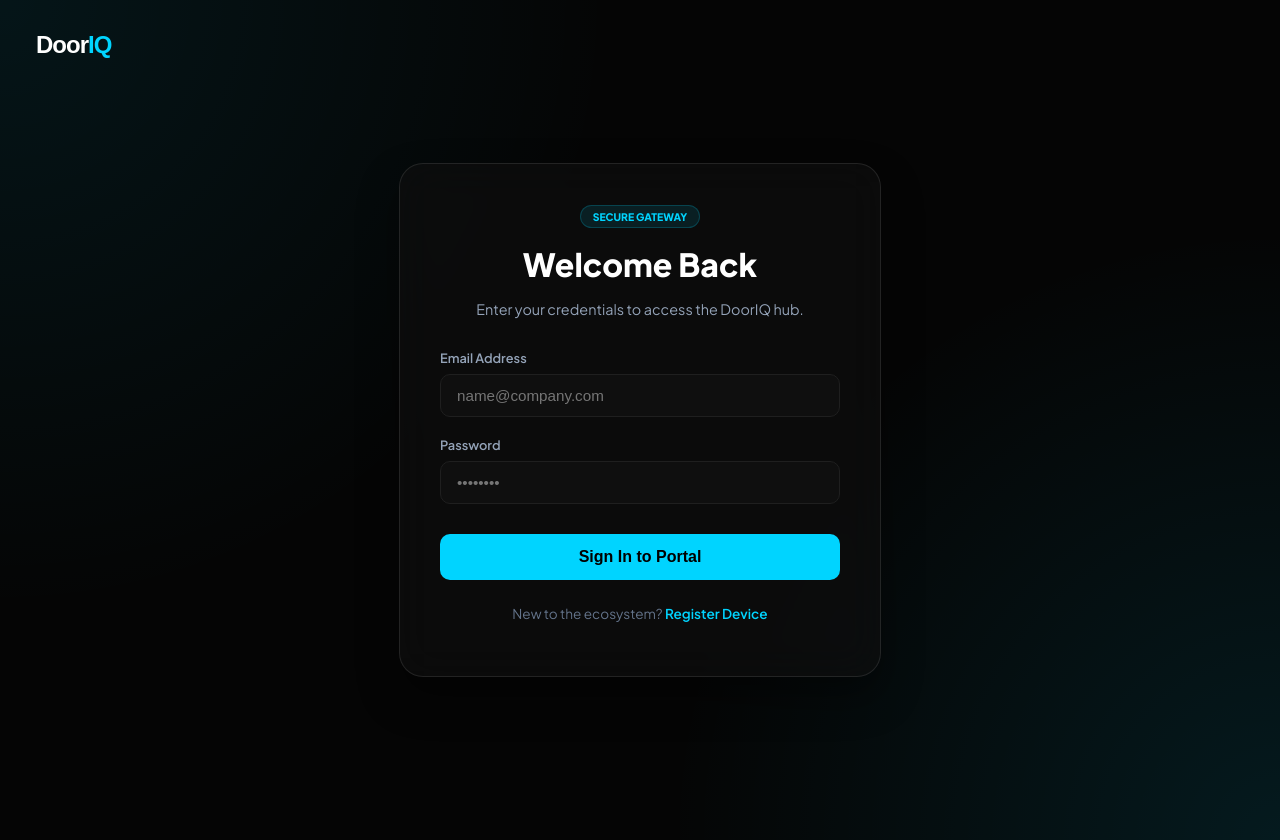
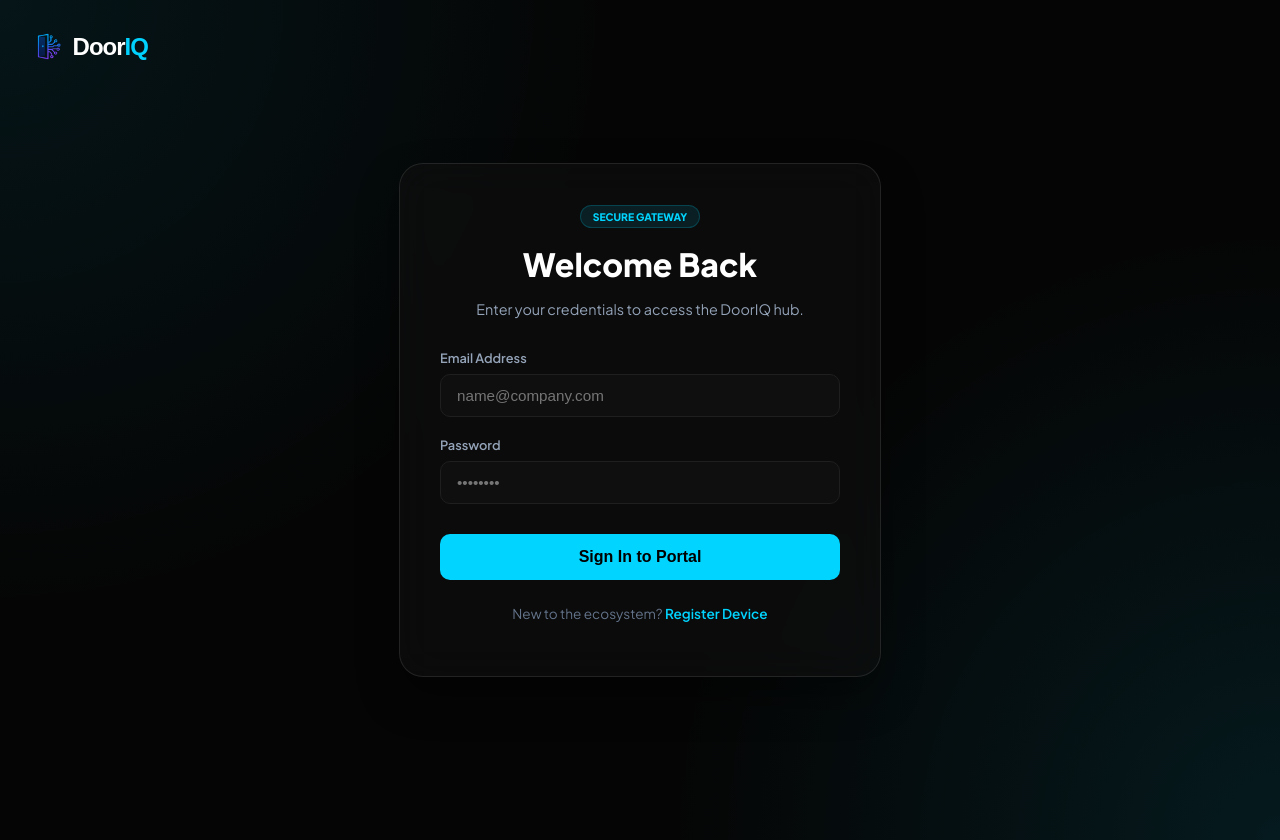
Before and after one commit to ahsmr/DoorIQWeb, a React (Vite) app in the folder DoorIQWeb/: page / in a window 1280 px wide. Both pictures are taken after a click on the button "Login". Built offline with nearby package versions, Linux system fonts and the light colour scheme; no server answers.

Commit message:
added the logo to all pages

```diff
--- a/DoorIQWeb/src/pages/LandingPage.jsx
+++ b/DoorIQWeb/src/pages/LandingPage.jsx
@@ -14,7 +14,12 @@ const LandingPage = ({ onGetStarted, onLogin }) => {
 
       {/* Navigation */}
       <nav className="glass-nav">
-        <div className="logo">Door<span>IQ</span></div>
+      <div className="logo" style={{ display: 'flex', alignItems: 'center', gap: '12px' }}>
+        <img src="/logo.png" alt="DoorIQ Icon" style={{ height: '32px', width: 'auto' }} />
+        <div style={{ fontSize: '24px', fontWeight: 'bold' }}>
+          Door<span style={{ color: '#00d2ff' }}>IQ</span>
+        </div>
+      </div>
         <div className="nav-links">
           <a href="#tech">Technology</a>
           <a href="#features">Features</a>
--- a/DoorIQWeb/src/pages/LoginPage.jsx
+++ b/DoorIQWeb/src/pages/LoginPage.jsx
@@ -48,7 +48,12 @@ export default function LoginPage({ onNavigateToRegister, onBackToLanding }) {
 
       {/* Brand Logo / Back Button: Clicking this triggers the onBackToLanding prop */}
       <button className="vita-logo-btn" onClick={onBackToLanding}>
-        Door<span>IQ</span>
+        <div className="logo" style={{ display: 'flex', alignItems: 'center', gap: '12px' }}>
+        <img src="/logo.png" alt="DoorIQ Icon" style={{ height: '32px', width: 'auto' }} />
+        <div style={{ fontSize: '24px', fontWeight: 'bold' }}>
+          Door<span style={{ color: '#00d2ff' }}>IQ</span>
+        </div>
+      </div>
       </button>
 
       {/* Main UI Card */}
--- a/DoorIQWeb/src/pages/RegisterPage.jsx
+++ b/DoorIQWeb/src/pages/RegisterPage.jsx
@@ -32,7 +32,12 @@ export default function RegisterPage({ onNavigateToLogin, onBackToLanding }) {
 
       {/* Brand Logo / Back to Landing Button */}
       <button className="vita-logo-btn" onClick={onBackToLanding}>
-        Door<span>IQ</span>
+        <div className="logo" style={{ display: 'flex', alignItems: 'center', gap: '12px' }}>
+        <img src="/logo.png" alt="DoorIQ Icon" style={{ height: '32px', width: 'auto' }} />
+        <div style={{ fontSize: '24px', fontWeight: 'bold' }}>
+          Door<span style={{ color: '#00d2ff' }}>IQ</span>
+        </div>
+      </div>
       </button>
 
       <div className="glass-card">
```
